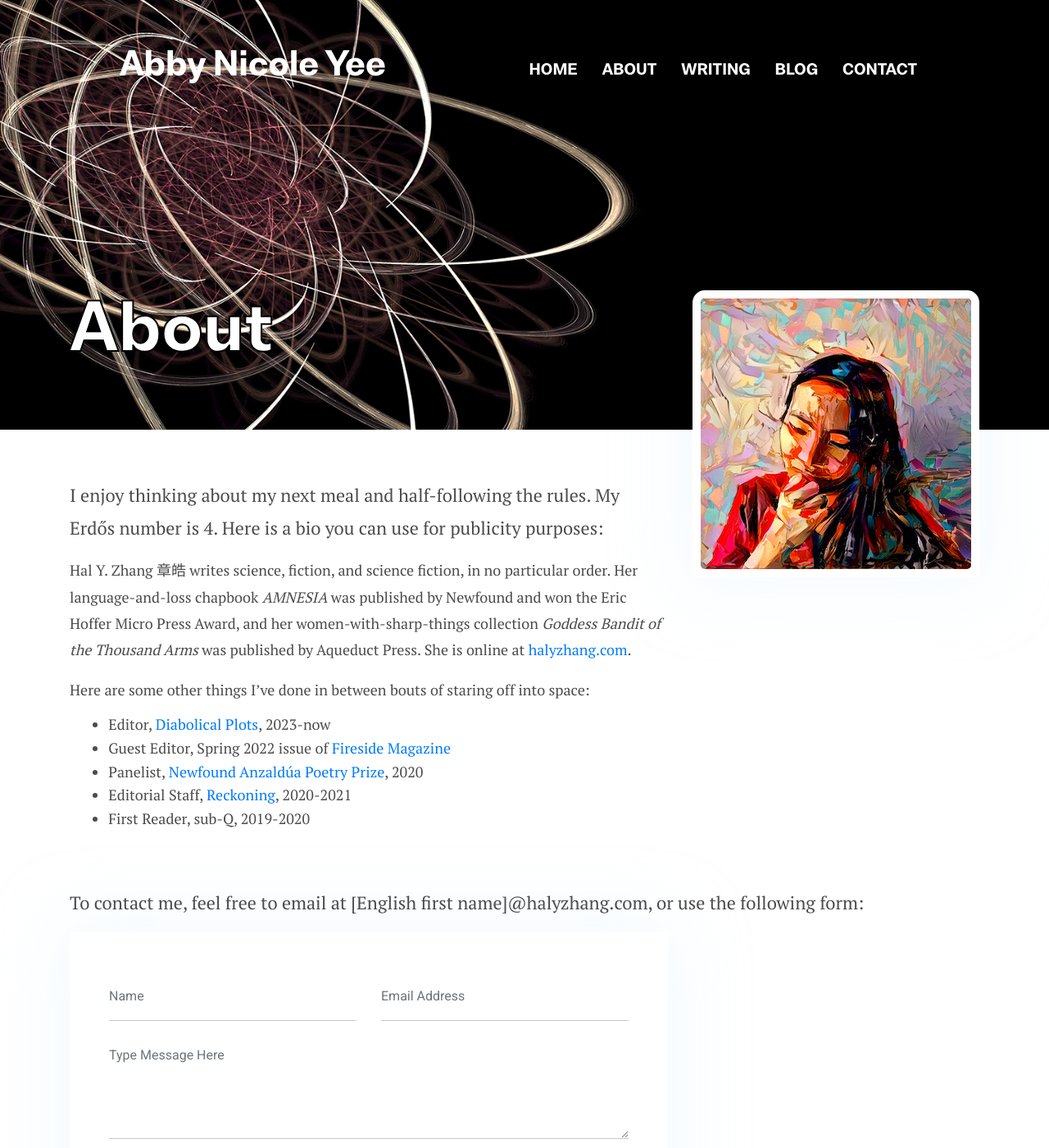
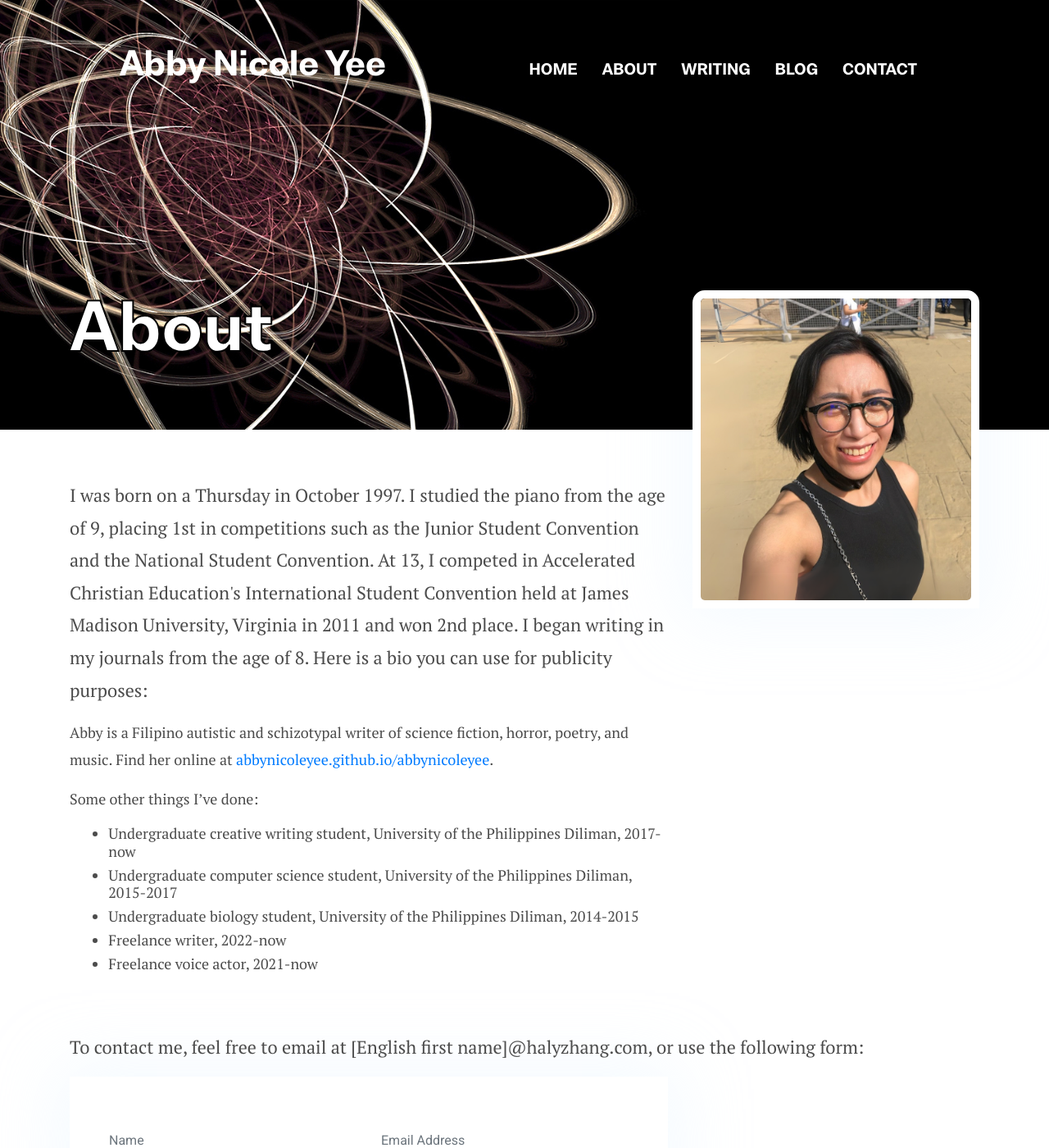
Before and after one commit to abbynicoleyee/abbynicoleyee.github.io, a Jekyll site: the page built from _pages/about.md, in a window 1280 px wide and 1400 px high. Shown: the whole window at 82% size. Built offline with Jekyll 4.4.1, drawn with Linux system fonts in a browser that asks for light colours.

Commit message:
Update about.md

```diff
--- a/_pages/about.md
+++ b/_pages/about.md
@@ -1,19 +1,18 @@
 ---
 layout: about
 title: About
-author: Hal Y. Zhang
-image: assets/images/about/me.jpg
-signature: assets/images/about/signature.png
+author: Abby Nicole Yee
+image: assets/images/about/me.PNG
 ---
 
-<p class="paragraph-lg">I enjoy thinking about my next meal and half-following the rules. My Erd&#337;s number is 4. Here is a bio you can use for publicity purposes:</p>
+<p class="paragraph-lg">I was born on a Thursday in October 1997. I studied the piano from the age of 9, placing 1st in competitions such as the Junior Student Convention and the National Student Convention. At 13, I competed in Accelerated Christian Education's International Student Convention held at James Madison University, Virginia in 2011 and won 2nd place. I began writing in my journals from the age of 8. Here is a bio you can use for publicity purposes:</p>
 
-Hal Y. Zhang 章皓 writes science, fiction, and science fiction, in no particular order. Her language-and-loss chapbook _AMNESIA_ was published by Newfound and won the Eric Hoffer Micro Press Award, and her women-with-sharp-things collection _Goddess Bandit of the Thousand Arms_ was published by Aqueduct Press. She is online at [halyzhang.com](https://halyzhang.com).
+Abby is a Filipino autistic and schizotypal writer of science fiction, horror, poetry, and music. Find her online at [abbynicoleyee.github.io/abbynicoleyee](https://abbynicoleyee.github.io/abbynicoleyee).
 
-Here are some other things I've done in between bouts of staring off into space:
+Some other things I've done:
 
-- Editor, [Diabolical Plots](https://www.diabolicalplots.com/), 2023-now
-- Guest Editor, Spring 2022 issue of [Fireside Magazine](https://firesidefiction.com/)
-- Panelist, [Newfound Anzaldúa Poetry Prize](https://newfound.org/poetry-prize), 2020
-- Editorial Staff, [Reckoning](https://reckoning.press/), 2020-2021
-- First Reader, sub-Q, 2019-2020
+- Undergraduate creative writing student, University of the Philippines Diliman, 2017-now
+- Undergraduate computer science student, University of the Philippines Diliman, 2015-2017
+- Undergraduate biology student, University of the Philippines Diliman, 2014-2015
+- Freelance writer, 2022-now
+- Freelance voice actor, 2021-now
```
